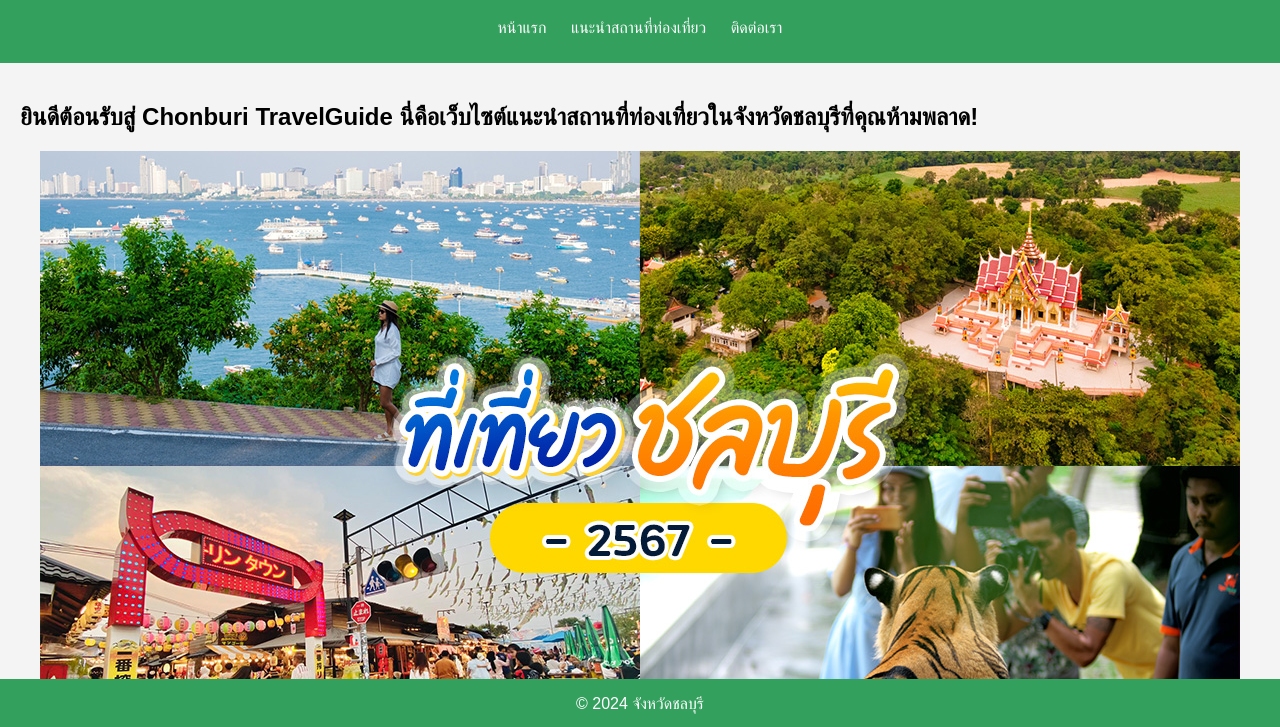
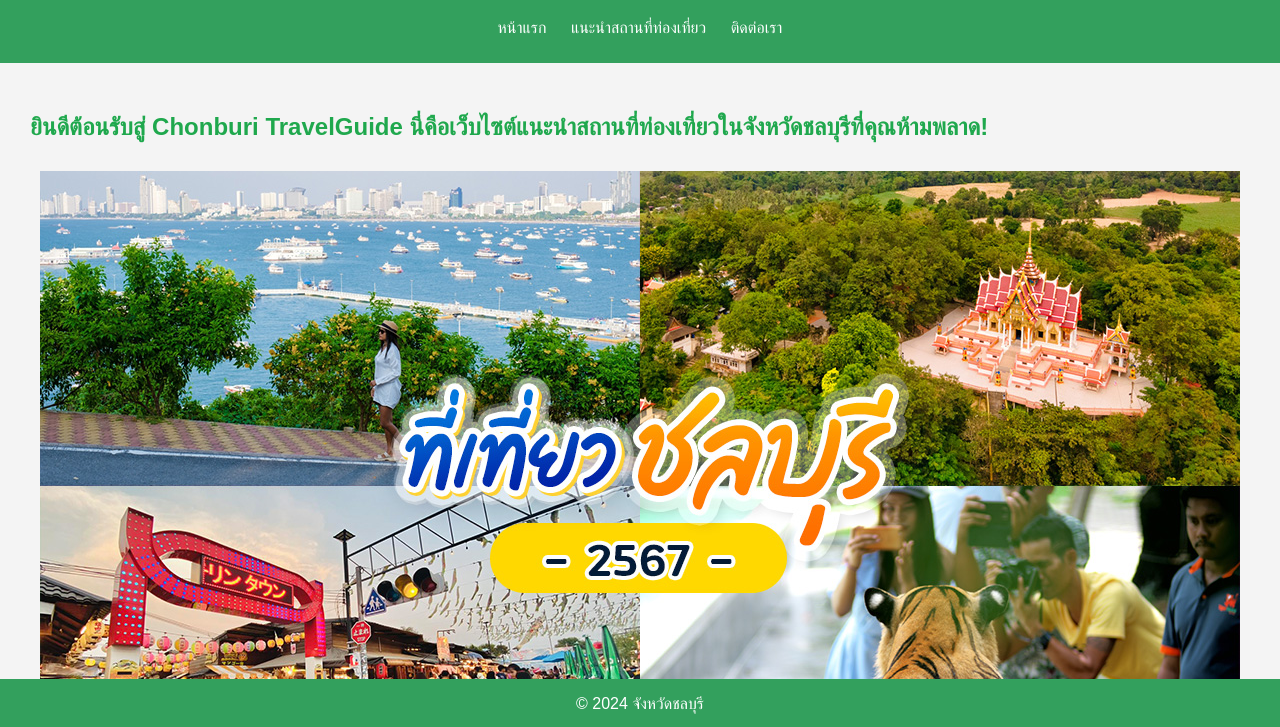
Before and after one commit to wbyin4/my-homework1, a plain HTML site: page index.html in a window 1280 px wide. Shown: the part 71-798 px from the top of the page. Drawn offline with Linux system fonts and the light colour scheme.

Commit message:
เปลี่ยนสี h2

```diff
--- a/css/style.css
+++ b/css/style.css
@@ -66,3 +66,7 @@ footer {
 main article{
     text-align: center;
 }
+main h2{
+    color: rgb(31, 168, 77);
+    padding: 10px;
+}
```
